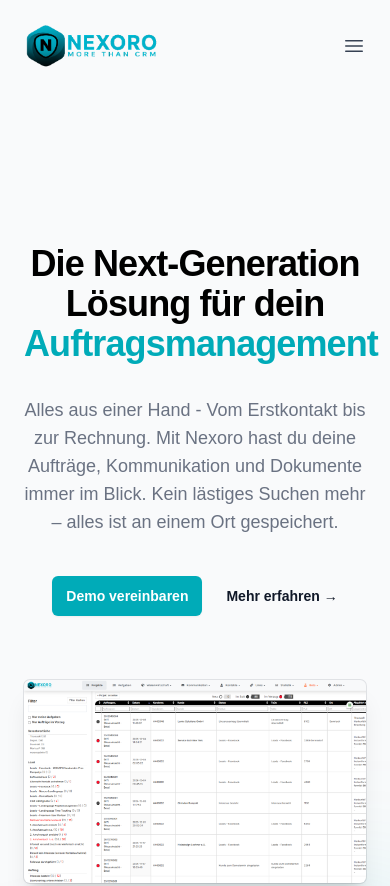
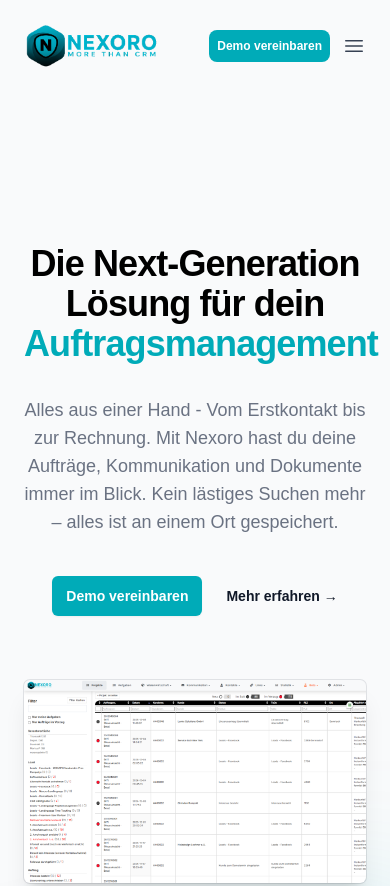
Before and after one commit to danielrckb/nexoro-landing, a Next.js app: page / in a window 390 px wide. Shown: the top 886 px of the page. Built offline with nearby package versions, Linux system fonts and the light colour scheme.

Commit message:
cta button mobile

```diff
--- a/app/components/Header.tsx
+++ b/app/components/Header.tsx
@@ -19,8 +19,11 @@
   FingerPrintIcon,
   SquaresPlusIcon,
   XMarkIcon,
+  PlayCircleIcon,
+  PhoneIcon,
+  RectangleGroupIcon,
 } from '@heroicons/react/24/outline'
-import { ChevronDownIcon, PhoneIcon, PlayCircleIcon, RectangleGroupIcon } from '@heroicons/react/20/solid'
+import { ChevronDownIcon } from '@heroicons/react/20/solid'
 
 const products = [
   { name: 'Analytics', description: 'Get a better understanding where your traffic is coming from', href: '#', icon: ChartPieIcon },
@@ -40,17 +43,13 @@
   const [dropdownOpen, setDropdownOpen] = useState(false)
   const [scrolled, setScrolled] = useState(false)
 
-  // Detect scroll → white header
   useEffect(() => {
     const onScroll = () => setScrolled(window.scrollY > 10)
     window.addEventListener("scroll", onScroll)
     return () => window.removeEventListener("scroll", onScroll)
   }, [])
 
-  // ACTIVE HEADER STYLE
-  const headerStyle = scrolled || dropdownOpen
-    ? "bg-white shadow-sm"
-    : "bg-gray-50"
+  const headerStyle = scrolled || dropdownOpen ? "bg-white shadow-sm" : "bg-gray-50"
 
   return (
     <header className={`sticky top-0 z-10 transition-all duration-300 ${headerStyle}`}>
@@ -63,8 +62,19 @@
           </a>
         </div>
 
-        {/* Mobile Menu Button */}
-        <div className="flex lg:hidden">
+        {/* MOBILE BUTTON ONLY */}
+        <div className="flex items-center gap-3 lg:hidden">
+
+          {/* 🔥 Small CTA Button next to Logo (mobile only) */}
+          <a
+            href="#"
+            className="text-xs font-semibold text-white px-2 py-2 rounded-lg"
+            style={{ backgroundColor: '#00abb8' }}
+          >
+            Demo vereinbaren
+          </a>
+
+          {/* Mobile Menu Button */}
           <button
             onClick={() => setMobileMenuOpen(true)}
             className="-m-2.5 rounded-md p-2.5 text-gray-700"
@@ -73,7 +83,7 @@
           </button>
         </div>
 
-        {/* Desktop Navigation */}
+        {/* DESKTOP NAVIGATION */}
         <PopoverGroup className="hidden lg:flex lg:gap-x-12">
           <Popover>
             {({ open }) => {
@@ -82,23 +92,19 @@
               return (
                 <>
                   <PopoverButton
-                    className="flex items-center gap-x-1 text-sm font-semibold text-gray-900
-                    focus:outline-none focus:ring-0"
+                    className="flex items-center gap-x-1 text-sm font-semibold text-gray-900 focus:outline-none"
                   >
                     Funktionen
                     <ChevronDownIcon className="size-5 text-gray-400" />
                   </PopoverButton>
 
-                  <PopoverPanel
-                    className="absolute inset-x-0 top-full bg-white z-20 transition
-                    data-closed:-translate-y-1 data-closed:opacity-0"
-                  >
+                  <PopoverPanel className="absolute inset-x-0 top-full bg-white z-20 transition">
                     <div aria-hidden="true" className="absolute inset-0 top-1/2 bg-white shadow-lg ring-1 ring-gray-900/5" />
 
                     <div className="relative bg-white">
                       <div className="mt-4 mx-auto grid max-w-7xl grid-cols-4 gap-x-4 px-6 py-10">
                         {products.map((item) => (
-                          <div key={item.name} className="group relative rounded-lg p-6 hover:bg-gray-50">
+                          <div key={item.name} className="group relative p-6 rounded-lg hover:bg-gray-50">
                             <div className="flex size-11 items-center justify-center rounded-lg bg-gray-50 group-hover:bg-gray-100">
                               <item.icon className="size-6 text-gray-600 group-hover:text-[#00abb8]" />
                             </div>
@@ -134,7 +140,7 @@
           <a href="#" className="text-sm font-semibold text-gray-900">Kontakt</a>
         </PopoverGroup>
 
-        {/* Desktop CTA */}
+        {/* DESKTOP CTA */}
         <div className="hidden lg:flex lg:flex-1 lg:justify-end">
           <a
             href="#"
@@ -147,24 +153,27 @@
 
       </nav>
 
-      {/* White overlay behind dropdown */}
+      {/* Overlay for dropdown */}
       {dropdownOpen && (
         <div className="absolute inset-x-0 top-full h-16 bg-white z-0 hidden lg:block"></div>
       )}
 
-      {/* MOBILE MENU */}
+      {/* MOBILE MENU PANEL */}
       <Dialog open={mobileMenuOpen} onClose={setMobileMenuOpen} className="lg:hidden">
         <div className="fixed inset-0 z-40 bg-black/20 backdrop-blur-sm" />
 
         <DialogPanel className="fixed inset-y-0 right-0 z-50 w-full sm:max-w-sm bg-white p-6 overflow-y-auto ring-1 ring-gray-200">
 
+          {/* Mobile Header Row */}
           <div className="flex items-center justify-between">
             <img src="/img/logos/logo.png" className="h-11 w-auto" alt="Nexoro" />
+
             <button onClick={() => setMobileMenuOpen(false)} className="p-2 text-gray-700">
               <XMarkIcon className="size-6" />
             </button>
           </div>
 
+          {/* MENU CONTENT */}
           <div className="mt-6 flow-root">
             <div className="-my-6 divide-y divide-gray-200">
 
@@ -202,7 +211,7 @@
                 </a>
               </div>
 
-              {/* 🔥 MOBILE CTA — Same style as Desktop! */}
+              {/* MOBILE FULL CTA BUTTON */}
               <div className="py-6">
                 <a
                   href="#"
```
